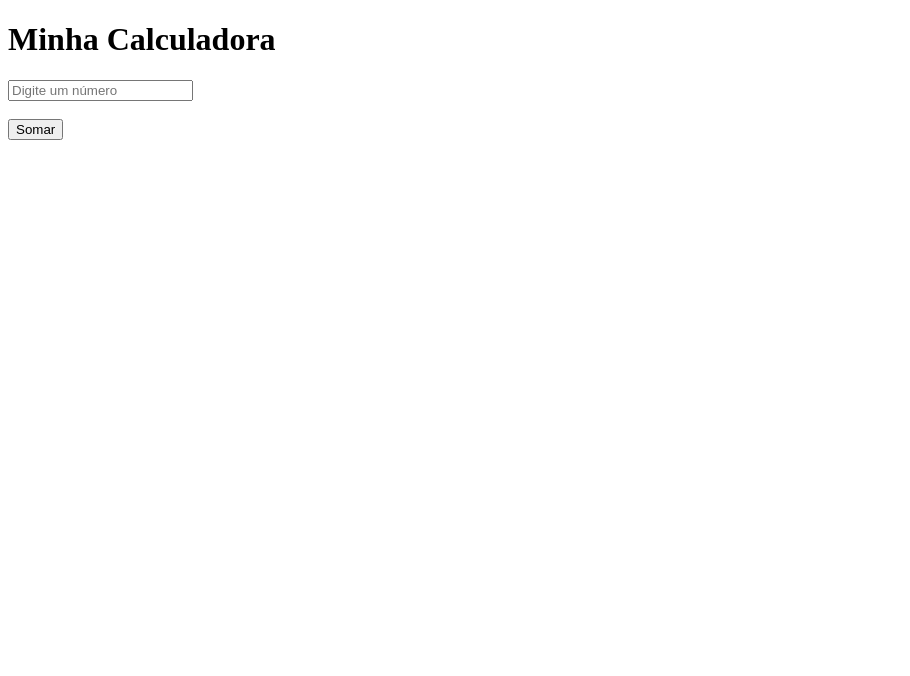
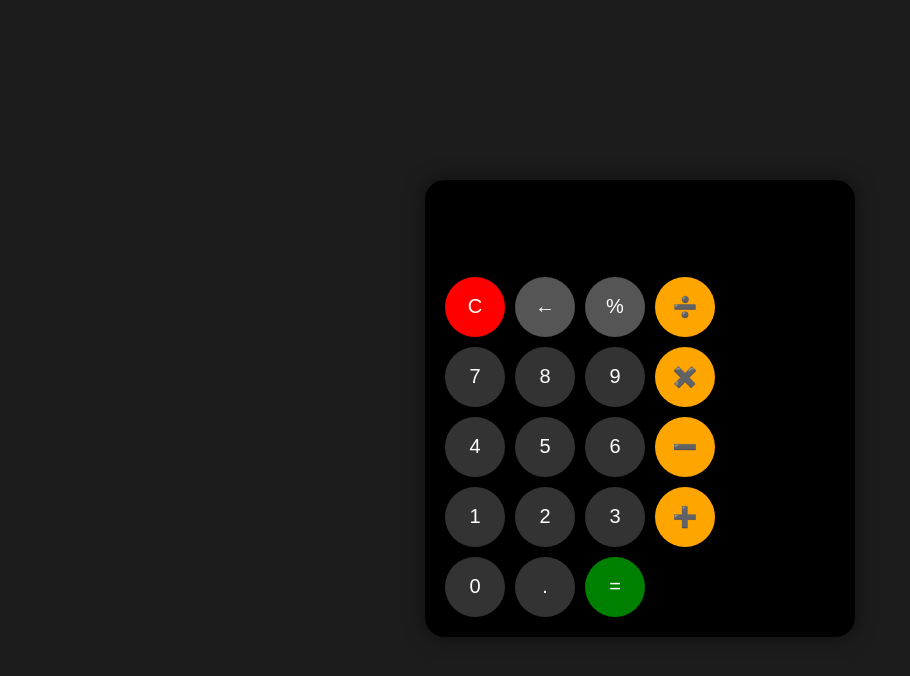
Before and after one commit to luciana-devs/Calculadora, a plain HTML site: page index.html in a window 1280 px wide. Shown: the whole page, without its empty margins (0-910 px from the left). Drawn offline with Linux system fonts and the light colour scheme.

Commit message:
calculadora completa final

```diff
--- a/index.html
+++ b/index.html
@@ -1,23 +1,148 @@
 <!DOCTYPE html>
 <html>
 <head>
-    <title>Calculadora</title>
+    <title>Calculadora Completa Final</title>
+
+    <style>
+        body {
+            background: #1c1c1c;
+            display: flex;
+            justify-content: center;
+            align-items: center;
+            height: 100vh;
+            font-family: Arial;
+        }
+
+        .calculadora {
+            background: black;
+            padding: 20px;
+            border-radius: 20px;
+            box-shadow: 0 0 20px rgba(0,0,0,0.5);
+        }
+
+        #tela {
+            width: 100%;
+            height: 60px;
+            font-size: 30px;
+            text-align: right;
+            margin-bottom: 15px;
+            border: none;
+            background: black;
+            color: white;
+        }
+
+        .botoes {
+            display: grid;
+            grid-template-columns: repeat(4, 60px);
+            gap: 10px;
+        }
+
+        button {
+            height: 60px;
+            font-size: 20px;
+            border: none;
+            border-radius: 50%;
+            cursor: pointer;
+        }
+
+        .numero {
+            background: #333;
+            color: white;
+        }
+
+        .operador {
+            background: orange;
+            color: white;
+        }
+
+        .igual {
+            background: green;
+            color: white;
+        }
+
+        .limpar {
+            background: red;
+            color: white;
+        }
+
+        .especial {
+            background: #555;
+            color: white;
+        }
+
+        button:hover {
+            opacity: 0.8;
+        }
+    </style>
 </head>
 <body>
 
-    <h1>Minha Calculadora</h1>
+    <div class="calculadora">
 
-    <input type="text" id="numero" placeholder="Digite um número">
+        <input type="text" id="tela" disabled>
 
-    <br><br>
+        <div class="botoes">
 
-    <button onclick="somar()">Somar</button>
+            <button class="limpar" onclick="limpar()">C</button>
+            <button class="especial" onclick="apagar()">←</button>
+            <button class="especial" onclick="porcentagem()">%</button>
+            <button class="operador" onclick="add('/')">➗</button>
+
+            <button class="numero" onclick="add('7')">7</button>
+            <button class="numero" onclick="add('8')">8</button>
+            <button class="numero" onclick="add('9')">9</button>
+            <button class="operador" onclick="add('*')">✖️</button>
+
+            <button class="numero" onclick="add('4')">4</button>
+            <button class="numero" onclick="add('5')">5</button>
+            <button class="numero" onclick="add('6')">6</button>
+            <button class="operador" onclick="add('-')">➖</button>
+
+            <button class="numero" onclick="add('1')">1</button>
+            <button class="numero" onclick="add('2')">2</button>
+            <button class="numero" onclick="add('3')">3</button>
+            <button class="operador" onclick="add('+')">➕</button>
+
+            <button class="numero" onclick="add('0')">0</button>
+            <button class="numero" onclick="add('.')">.</button>
+            <button class="igual" onclick="calcular()">=</button>
+
+        </div>
+
+    </div>
 
     <script>
-    function somar() {
-        var valor = document.getElementById("numero").value;
-        alert("Você digitou: " + valor);
-    }
+        function add(valor) {
+            document.getElementById("tela").value += valor;
+        }
+
+        function limpar() {
+            document.getElementById("tela").value = "";
+        }
+
+        function apagar() {
+            var tela = document.getElementById("tela");
+            tela.value = tela.value.slice(0, -1);
+        }
+
+        function porcentagem() {
+            var tela = document.getElementById("tela");
+            try {
+                tela.value = eval(tela.value) / 100;
+            } catch {
+                tela.value = "Erro";
+            }
+        }
+
+        function calcular() {
+            var tela = document.getElementById("tela");
+
+            try {
+                tela.value = eval(tela.value);
+            } catch {
+                tela.value = "Erro";
+            }
+        }
     </script>
 
 </body>
```
